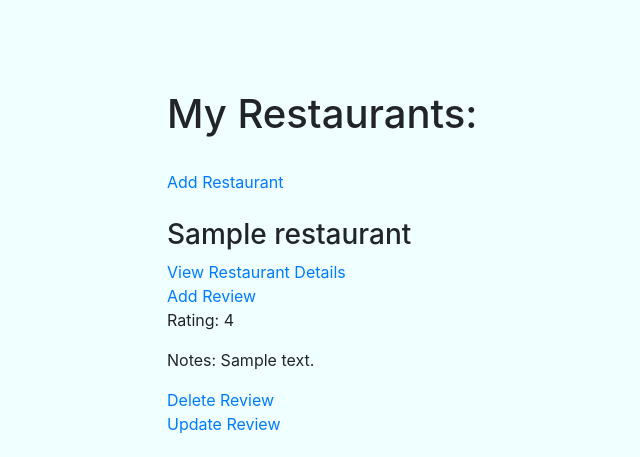
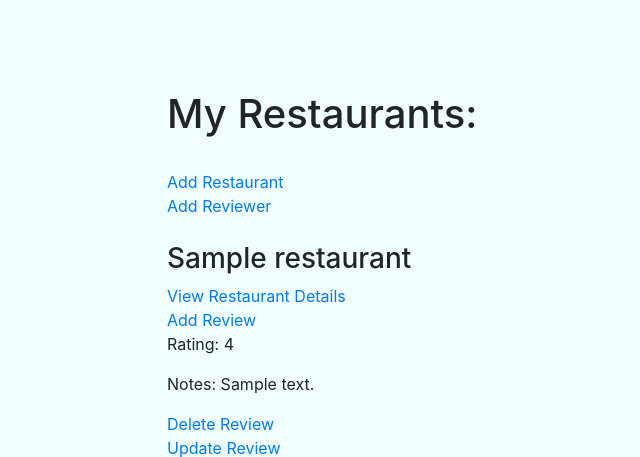
Before and after one commit to nbain00/IS403-project, a Django app: page /updateReviewers/ in a window 1280 px wide. Shown: the top 457 px of the page, without its empty margins (33-673 px from the left). Run offline with Django 4.2, Linux system fonts and the light colour scheme; tables that the repository leaves empty hold one stand-in row (values such as "Sample post"); some libraries are stand-ins or nearby versions.

Commit message:
added add reviewer button

```diff
--- a/templates/restaurantReviews/index.html
+++ b/templates/restaurantReviews/index.html
@@ -6,6 +6,8 @@
 <h1>My Restaurants:</h1>
 <br>
 <a href="{% url 'createRestaurantView' %}">Add Restaurant</a>
+<br>
+<a href="{% url 'addReviewer' %}">Add Reviewer</a>
 <br>
 <br>
 {% for restaurant in rest %}
@@ -19,6 +21,9 @@
 <p>Notes: {{review.notes}}</p>
 <a href="{% url 'delete' reviewID=review.id %}">Delete Review</a> <br>
 <a href="{% url 'update' reviewID=review.id %}">Update Review</a>
+<br>
+<br>
+
 {% endif %}
 {% endfor %}
 {% endfor %}
```
